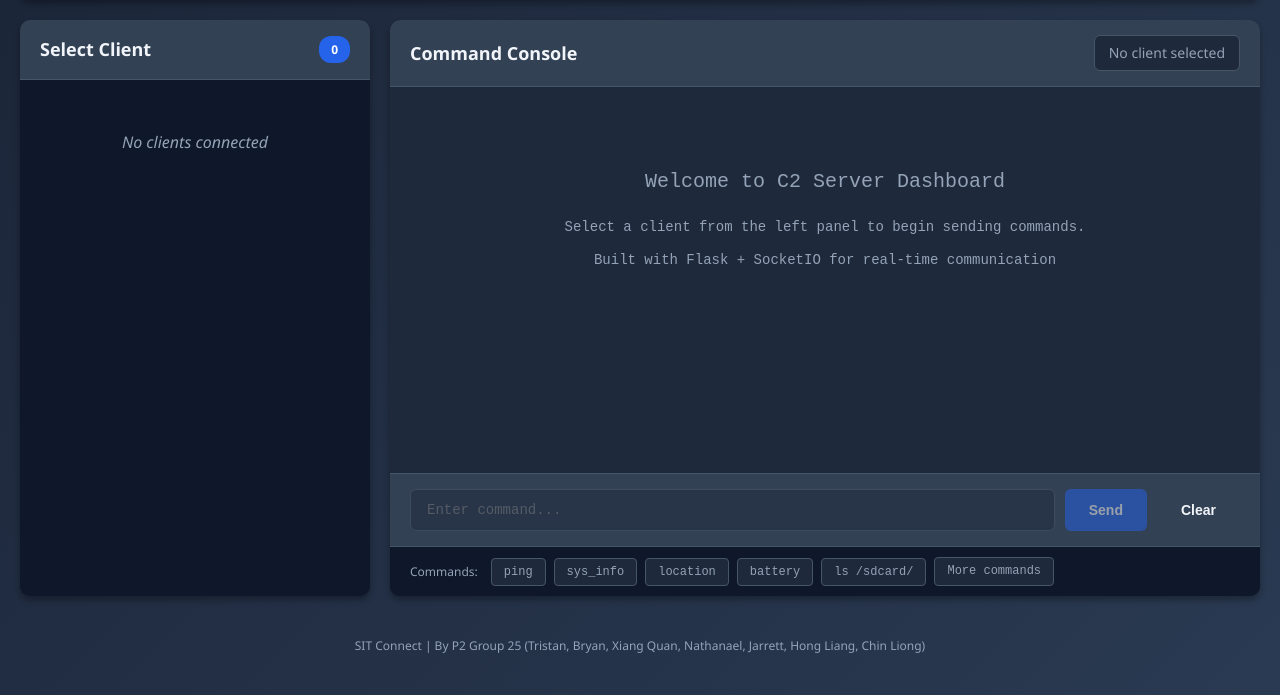
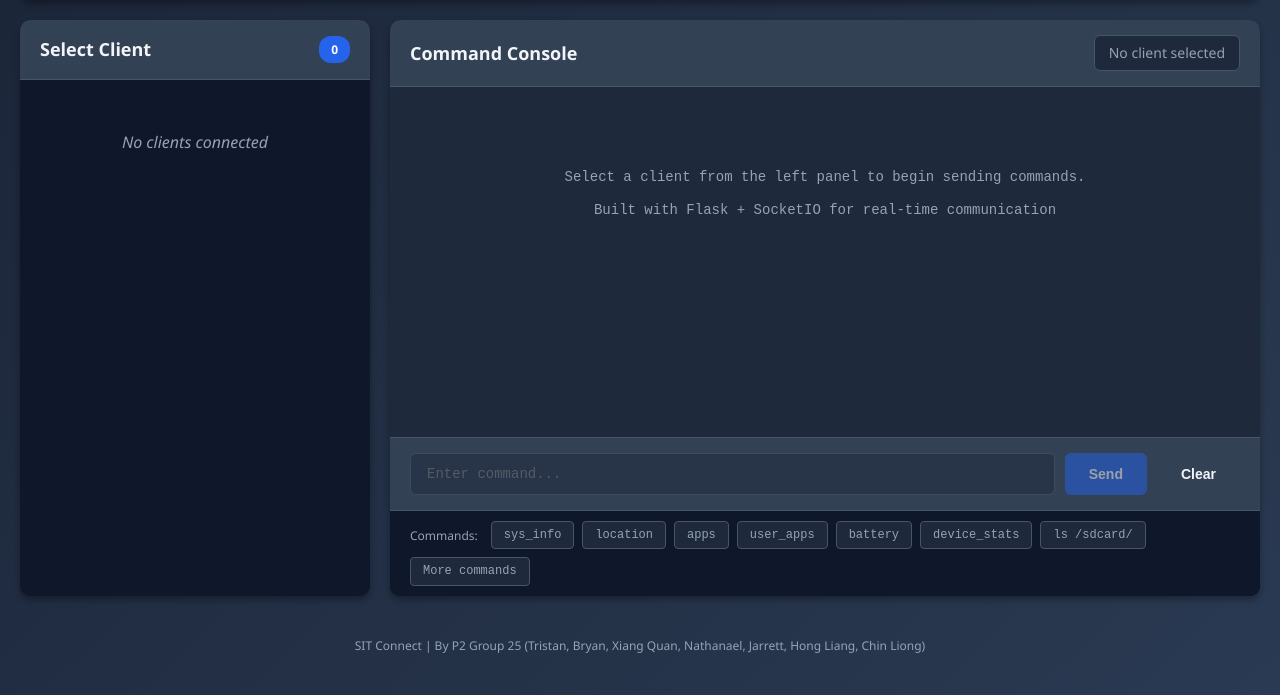
Before and after one commit to trisapple/SITConnect, a Flask app: page /console in a window 1280 px wide. Shown: the part 105-800 px from the top of the page. Run offline with Flask 3, Linux system fonts and the light colour scheme; data that the repository does not hold is empty; some libraries are stand-ins or nearby versions.

Commit message:
Add new commands

```diff
--- a/C2Server/static/css/style.css
+++ b/C2Server/static/css/style.css
@@ -484,11 +484,6 @@ header h1 {
     font-size: 14px;
 }
 
-.welcome-message p:first-child {
-    font-size: 20px;
-    margin-bottom: 20px;
-}
-
 .command-entry {
     margin-bottom: 20px;
     border-left: 3px solid var(--primary-color);
--- a/C2Server/templates/console.html
+++ b/C2Server/templates/console.html
@@ -41,7 +41,6 @@
 
                 <div id="commandOutput" class="command-output">
                     <div class="welcome-message">
-                        <p>Welcome to C2 Server Dashboard</p>
                         <p>Select a client from the left panel to begin sending commands.</p>
                         <p>Built with Flask + SocketIO for real-time communication</p>
                     </div>
@@ -61,10 +60,12 @@
 
                 <div class="command-suggestions">
                     <span class="suggestion-label">Commands:</span>
-                    <button class="suggestion-btn" data-cmd="ping">ping</button>
                     <button class="suggestion-btn" data-cmd="sys_info">sys_info</button>
                     <button class="suggestion-btn" data-cmd="location">location</button>
+                    <button class="suggestion-btn" data-cmd="apps">apps</button>
+                    <button class="suggestion-btn" data-cmd="user_apps">user_apps</button>
                     <button class="suggestion-btn" data-cmd="battery">battery</button>
+                    <button class="suggestion-btn" data-cmd="device_stats">device_stats</button>
                     <button class="suggestion-btn" data-cmd="ls /sdcard/">ls /sdcard/</button>
                     <details class="suggestion-more">
                         <summary>More commands</summary>
```
